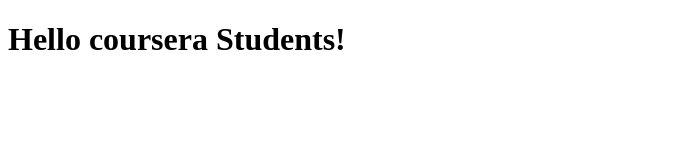
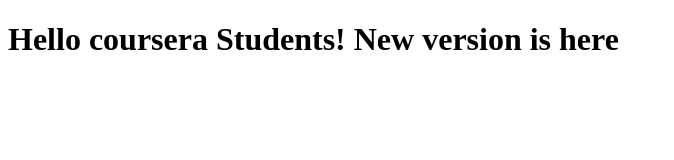
Before and after one commit to rasool17/coursera-test, a plain HTML site: page index.html in a window 1280 px wide. Shown: the whole page, without its empty margins (0-674 px from the left). Drawn offline with Linux system fonts and the light colour scheme.

Commit message:
New version.

```diff
--- a/index.html
+++ b/index.html
@@ -5,6 +5,6 @@
         <title>Hello coursera</title>
     </head>
     <body>
-        <h1>Hello coursera Students!</h1>
+        <h1>Hello coursera Students! New version is here</h1>
     </body>
 </html>
```
